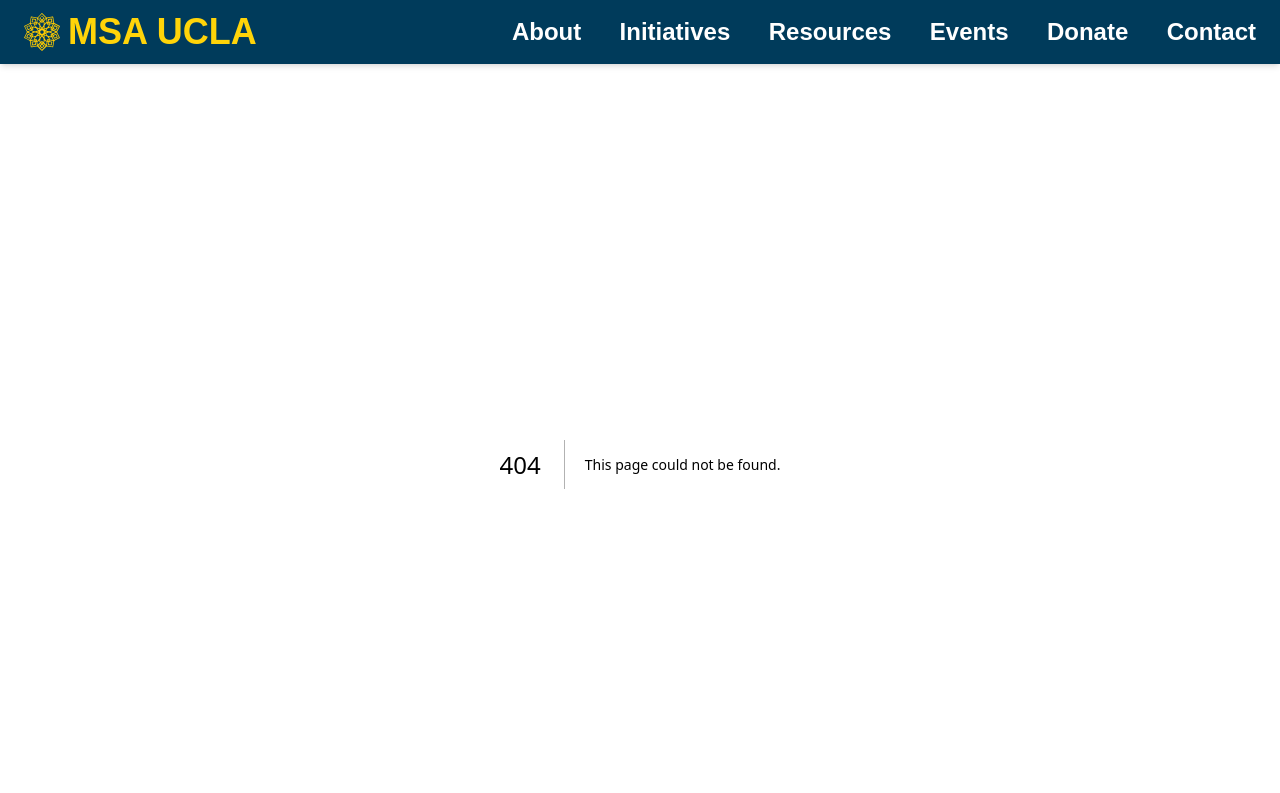
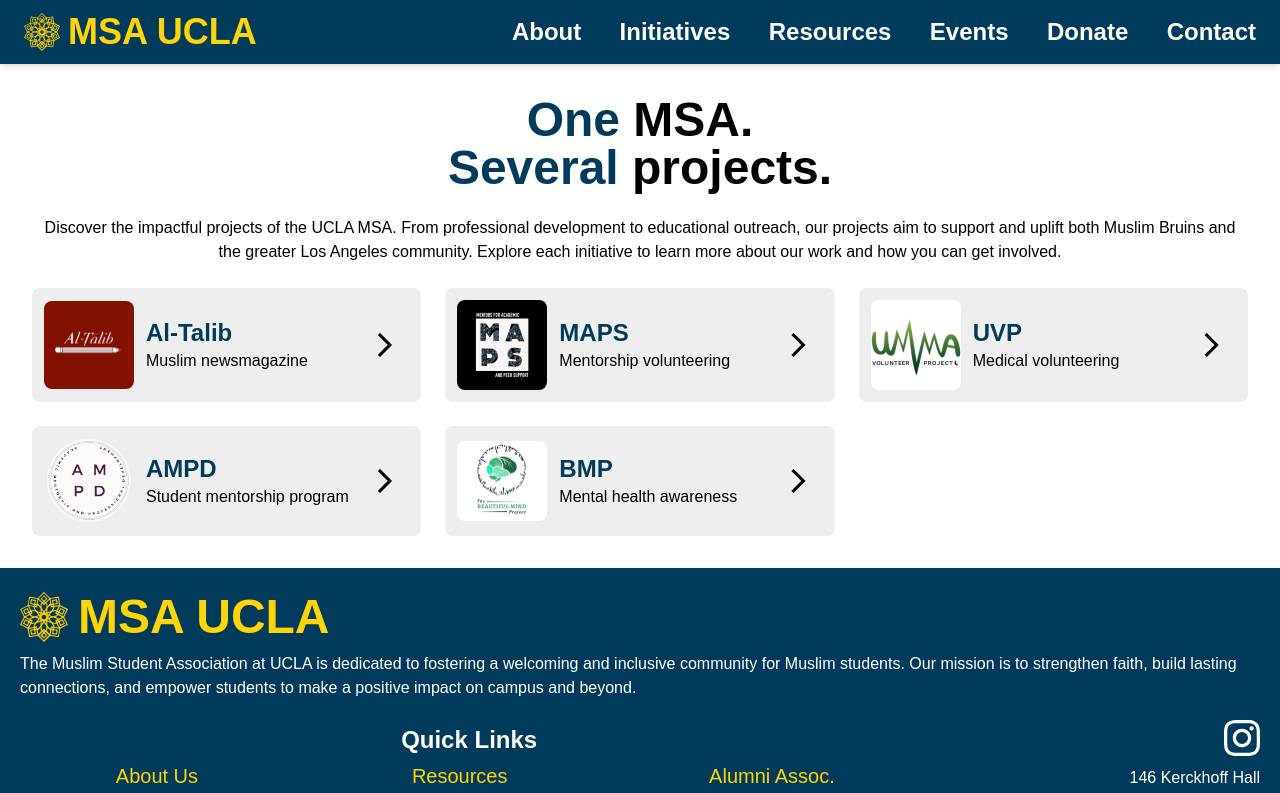
Before and after one commit to NajmKHoda/msa-ucla-website, a Next.js app: page /projects in a window 1280 px wide. Before the commit this address had no page. Shown: the top 793 px of the page. Built offline with nearby package versions, Linux system fonts and the light colour scheme; a web font is replaced by a local one.

Commit message:
Implement master Projects page

```diff
--- /dev/null
+++ b/src/app/projects/page.tsx
@@ -0,0 +1,24 @@
+import ProjectCard from '@/components/info/ProjectCard';
+import projects from '@/../data/projects.json';
+
+export default function MSAProjectsPage() {
+    return (
+        <div className='flex flex-col flex-1 justify-center p-8 gap-6'>
+            <h1 className='text-4xl sm:text-5xl text-center font-bold'>
+                <span className='text-msa-blue'>One</span> MSA.
+                <br/>
+                <span className='text-msa-blue'>Several</span> projects.
+            </h1>
+            <p className='text-center'>
+                Discover the impactful projects of the UCLA MSA. From professional development to educational outreach,
+                our projects aim to support and uplift both Muslim Bruins and the greater Los Angeles community.
+                Explore each initiative to learn more about our work and how you can get involved.
+            </p>
+            <div className='grid grid-cols-1 sm:grid-cols-2 lg:grid-cols-3 gap-6'>
+                {Object.keys(projects).map(id => (
+                    <ProjectCard key={id} projectId={id as keyof typeof projects} />
+                ))}
+            </div>
+        </div>
+    );
+}
--- /dev/null
+++ b/src/components/info/ProjectCard.tsx
@@ -0,0 +1,27 @@
+import Image from 'next/image';
+import projects from '@/../data/projects.json';
+import Icon from '../wrappers/Icon';
+import Link from 'next/link';
+
+interface ProjectCardProps {
+    projectId: keyof typeof projects;
+}
+
+export default function ProjectCard({ projectId }: ProjectCardProps) {
+    const project = projects[projectId];
+
+    return (
+        <Link href={`/projects/${projectId}`} className='flex items-center gap-3 p-3 bg-bg-secondary rounded-lg hover:shadow-lg transition-shadow'>
+            <Image src={`/images/projects/${projectId}.png`}
+                width={90} height={90}
+                alt={`${project.name} logo`}
+                className='rounded-lg' />
+            <p>
+                <span className='text-2xl text-msa-blue font-semibold'>{project.shortName}</span>
+                <br/>
+                {project.summary}
+            </p>
+            <Icon name='chevron_right' size={48} className='ml-auto' />
+        </Link>
+    );
+}
--- a/src/components/layout/Header/Header.tsx
+++ b/src/components/layout/Header/Header.tsx
@@ -11,12 +11,12 @@ export default function Header() {
                 <MinorNav title='Constitution' />
             </MajorNav>
             <MajorNav title='Initiatives'>
-                <MinorNav title='Projects'>
+                <MinorNav title='Projects' href='/projects'>
                     {Object.entries(projects).map(([id, { shortName }]) => (
                         <MinorNav key={id} title={shortName} href={`/projects/${id}`} />
                     ))}
                 </MinorNav>
-                <MinorNav title='Committees'>
+                <MinorNav title='Committees' href='/committees'>
                     {Object.entries(committees).map(([id, { name }]) => (
                         <MinorNav key={id} title={name} href={`/committees#${id}`} />
                     ))}
```
